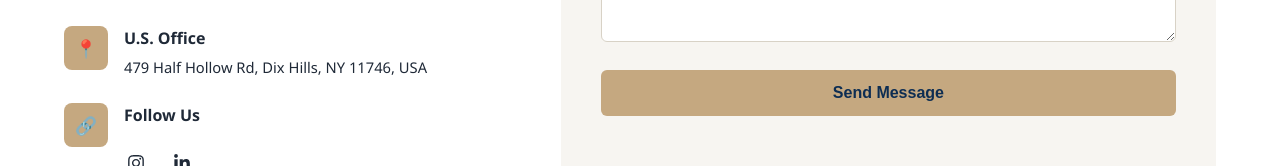
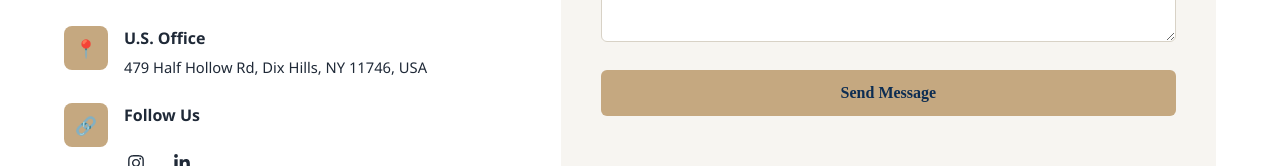
Before and after one commit to mahnoorahmad6/nuram-labs, a React (Vite) app: page /contact in a window 1280 px wide. Shown: the part 755-921 px from the top of the page. Built offline with nearby package versions, Linux system fonts and the light colour scheme.

Commit message:
QA fixes

```diff
--- a/src/pages/Contact.css
+++ b/src/pages/Contact.css
@@ -86,7 +86,7 @@
   width: 100%;
   border: none;
   font-size: 1rem;
-  font-style:  "Times New Roman";
+  font-family: 'Times New Roman', Times, serif;
 
 }
 
```
